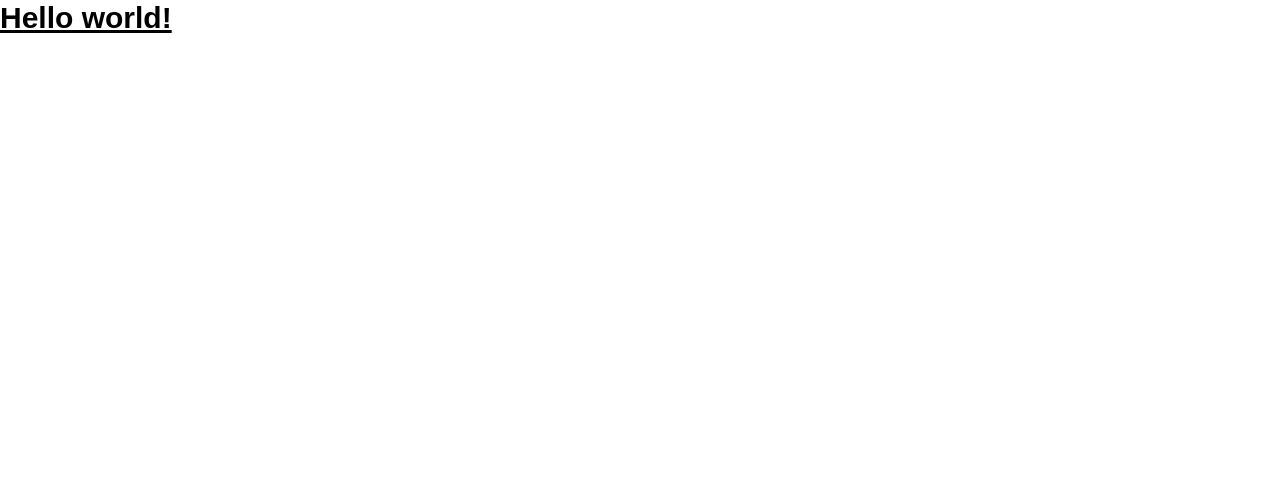
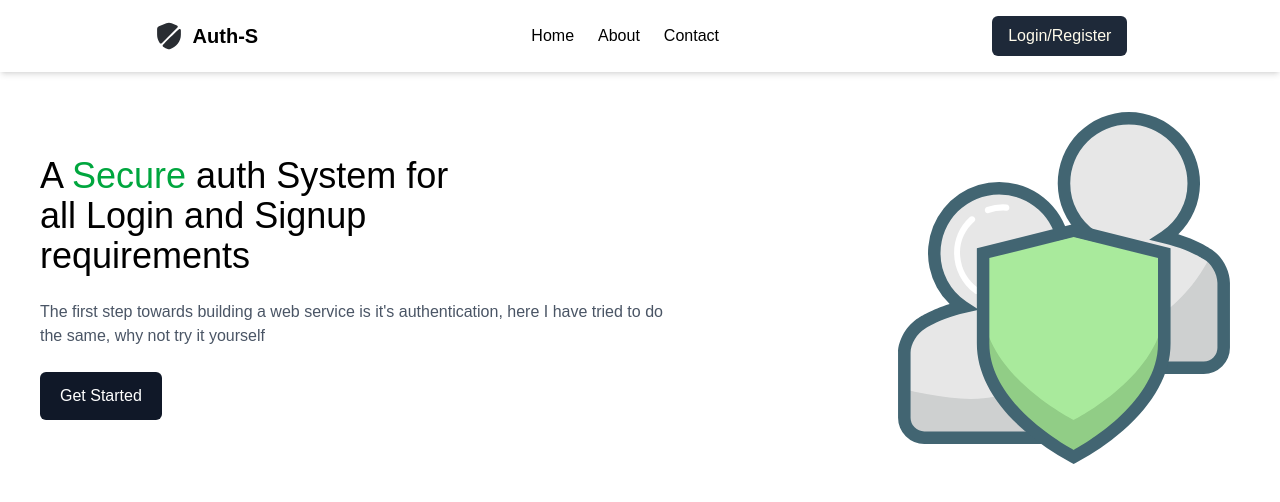
Before and after one commit to Faiz-Arfi/Auth-System, a React (Vite) app in the folder auth-sytem-frontend/: page / in a window 1280 px wide. Shown: the top 502 px of the page. Built offline with nearby package versions, Linux system fonts and the light colour scheme.

Commit message:
initial render of only homepage with navbar

```diff
--- a/auth-sytem-frontend/src/App.jsx
+++ b/auth-sytem-frontend/src/App.jsx
@@ -1,13 +1,14 @@
 import { useState } from 'react'
 import './App.css'
+import HomePage from './pages/HomePage'
+import Navbar from './components/Navbar'
 
 function App() {
 
   return (
     <>
-    <h1 class="text-3xl font-bold underline">
-    Hello world!
-  </h1>
+      <Navbar />
+      <HomePage />
     </>
   )
 }
```
